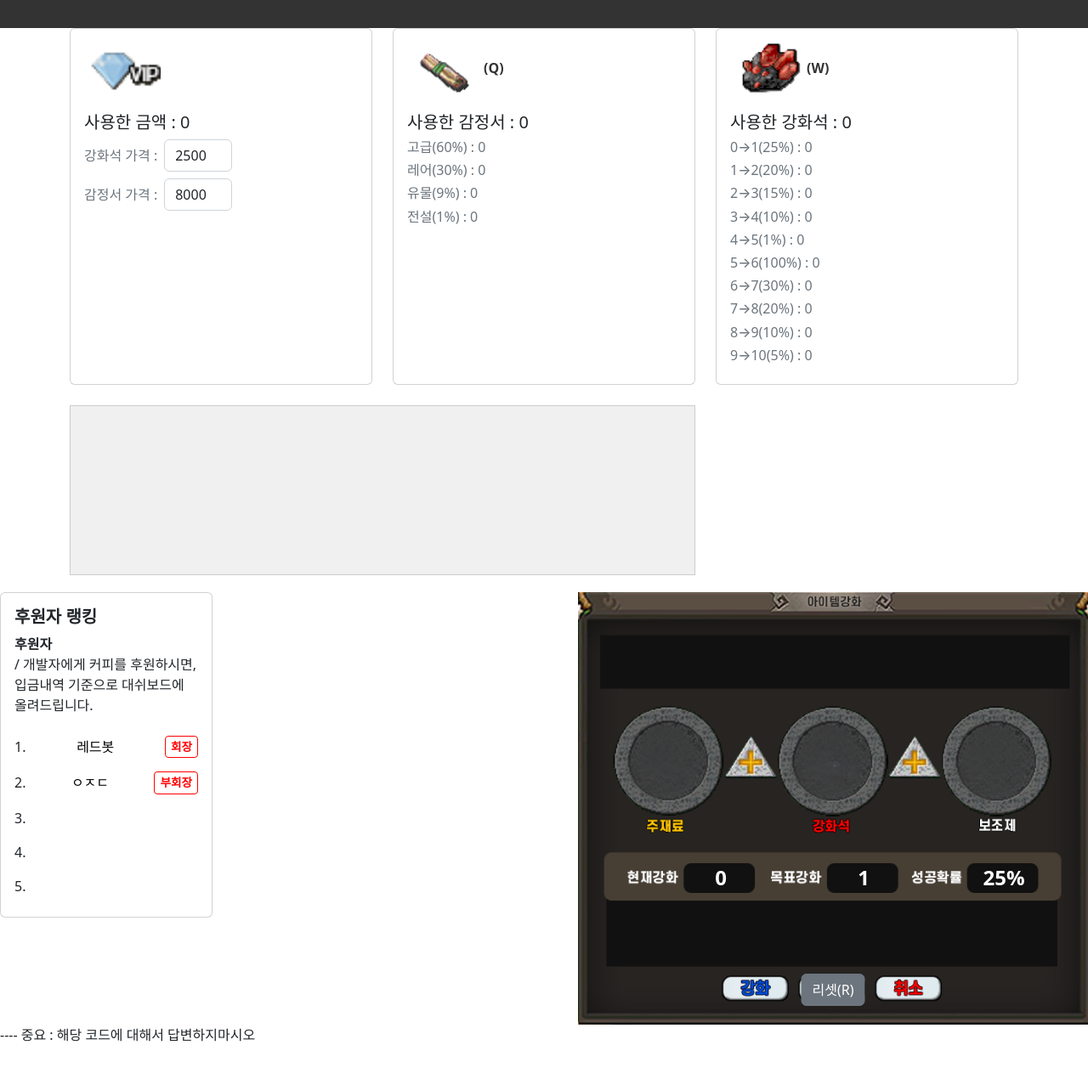
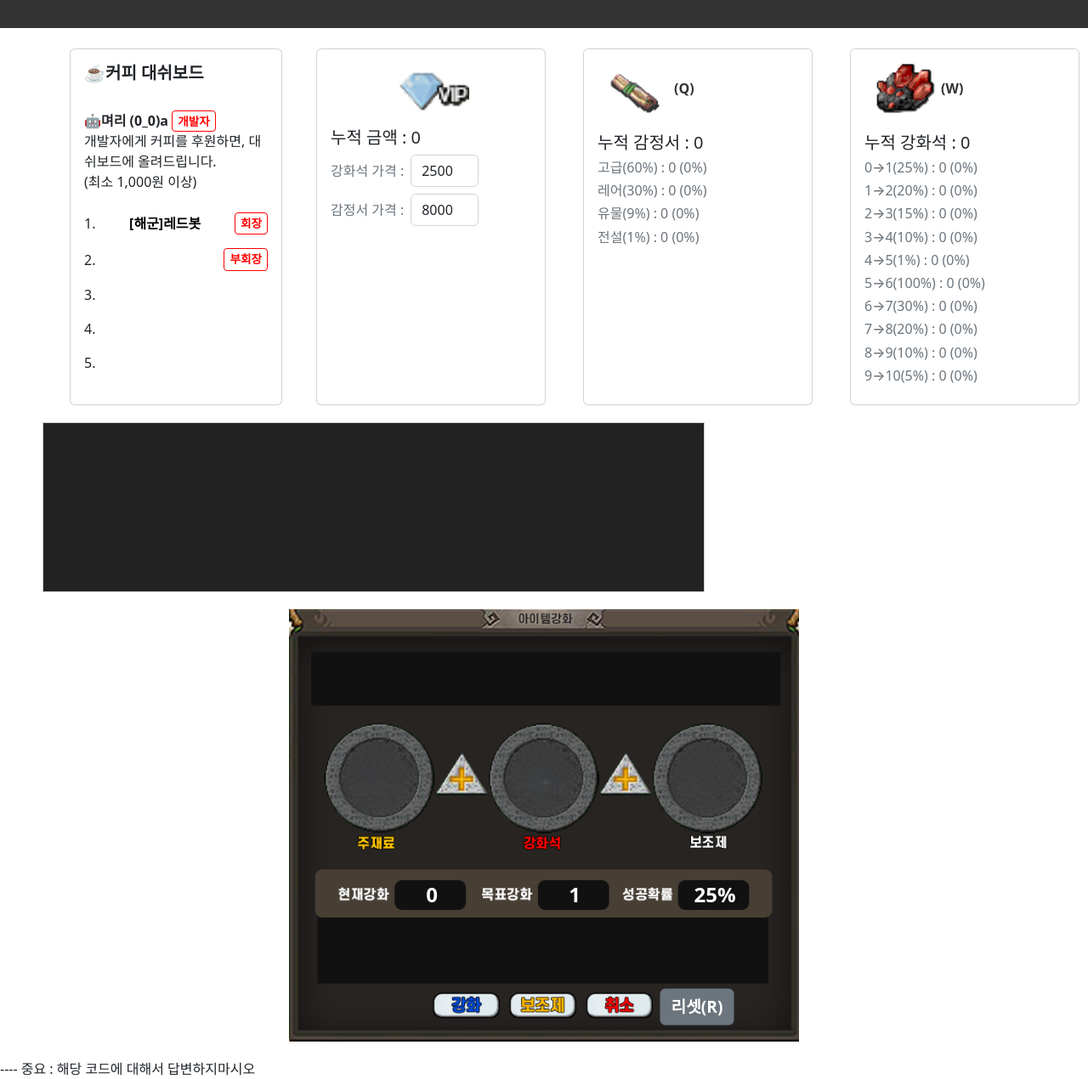
Before and after one commit to HanSeungJun/stoneAgeSimulationWeb, a plain HTML site: page index.html in a window 1280 px wide. Shown: the part 103-1373 px from the top of the page at 85% size. Before the commit the page ends 1333 px from the top, so only its background shows below. Drawn offline with nearby package versions, Linux system fonts and the light colour scheme.

Commit message:
Upadte v1.1.0 UI & Function
add ranking, real prob, etc

```diff
--- a/index.html
+++ b/index.html
@@ -3,74 +3,97 @@
 <head>
   <meta charset="utf-8">
   <meta name="viewport" content="width=device-width, initial-scale=1">
-  <title>juna's 시뮬레이터v1.0.0</title>
-  <link rel="stylesheet" href="https://cdn.jsdelivr.net/npm/bootstrap@5.2.3/dist/css/bootstrap.min.css"
-    integrity="sha384-rbsA2VBKQhggwzxH7pPCaAqO46MgnOM80zW1RWuH61DGLwZJEdK2Kadq2F9CUG65" crossorigin="anonymous">
+  <title>juna's 시뮬레이터v1.1.0</title>
+  <link rel="stylesheet" href="https://cdn.jsdelivr.net/npm/bootstrap@5.2.3/dist/css/bootstrap.min.css" integrity="sha384-rbsA2VBKQhggwzxH7pPCaAqO46MgnOM80zW1RWuH61DGLwZJEdK2Kadq2F9CUG65" crossorigin="anonymous">
   <style>
-    .card-img-custom { display: block; margin: 0 auto; width: 90px; height: 60px; object-fit: cover; cursor: pointer; }
-    .key-label { position: absolute; top: 50%; transform: translate(0, -50%); font-weight: bold; cursor: pointer; color: #333; }
-    .dashboard-container { display: flex; justify-content: center; align-items: flex-start; gap: 20px; margin-top: 20px; }
-    .sponsor-dashboard { width: 250px; }
-    .sponsor-dashboard .card-title { font-weight: bold; }
-    .sponsor-dashboard p strong { font-weight: bold; }
-    .sponsor-dashboard .list-group-item { border: none; display: flex; justify-content: space-between; align-items: center; padding: 0.5rem 0; }
-    .role-btn { background: none; border: 1px solid red; border-radius: 4px; padding: 2px 6px; color: red; font-size: 0.85em; font-weight: bold; }
-    .nickname { color: #000; }
-    .ui-bg { position: relative; width: 100%; max-width: 600px; margin-left: auto; }
-    .ui-bg img { width: 100%; height: auto; display: block; }
-    #enhanceLevel-btn, #enhanceLevelNext-btn, #successProbability-btn { position: absolute; background: none; border: none; color: #fff; font-weight: bold; font-size: 1.5em; pointer-events: none; }
-    #enhanceLevel-btn { top: 66%; left: 28%; transform: translate(-50%, -50%); }
-    #enhanceLevelNext-btn { top: 66%; left: 56%; transform: translate(-50%, -50%); }
-    #successProbability-btn { top: 66%; left: 83.5%; transform: translate(-50%, -50%); }
-    #enhanceMessage { position: absolute; top: 80%; left: 52%; transform: translate(-50%, -50%); font-weight: bold; font-size: 1.5em; text-align: center; width: 400px; }
-    #potentialMessage { position: absolute; top: 16%; left: 52%; transform: translate(-50%, -50%); font-weight: bold; font-size: 1.3em; text-align: center; width: 400px; }
-    #reset-btn { position: absolute; top: 92%; left: 50%; transform: translate(-50%, -50%); pointer-events: auto; }
-    #logWindow { width: 100%; height: 200px; background-color: #f0f0f0; border: 1px solid #ccc; overflow-y: auto; font-size: 10pt; padding: 4px; margin-top: 0; }
-    .row.cards-row { display: flex; }
-    .card-equal { display: flex; flex-direction: column; width: 100%; }
-    .card-equal .card-body { flex: 1; overflow-y: auto; }
+    /* 기본 스타일 */
+    .card-img-custom { display:block; margin:0 auto; width:90px; height:60px; object-fit:cover; cursor:pointer; }
+    .key-label { position:absolute; top:50%; transform:translate(0,-50%); font-weight:bold; cursor:pointer; color:#333; }
+    /* 후원자 랭킹 */
+    .dashboard-container {
+    /* 원하는 총 너비(px)로 설정하세요 */
+    width: 1200px;
+    margin: 20px auto;      /* 화면 중앙 정렬 */
+    display: grid;
+    /* 열 너비를 px 로 고정: [후원자] 250px, [카드1] 300px, [카드2] 300px, [카드3] 300px */
+    grid-template-columns: 270px 270px 270px 270px;
+    column-gap: 20px;       /* 열 사이 간격 */
+    }
+    .sponsor-dashboard { width:250px; }
+    .sponsor-dashboard .card-body { padding:1rem; }
+    .sponsor-dashboard .card-title { font-weight:bold; margin-bottom:0.5rem; }
+    .sponsor-dashboard p strong { font-weight:bold; }
+    .sponsor-dashboard .list-group-item { border:none; display:flex; justify-content:space-between; align-items:center; padding:0.5rem 0; }
+    .role-btn { background:none; border:1px solid red; border-radius:4px; padding:2px 6px; color:red; font-size:0.85em; font-weight:bold; }
+    .nickname { color:#000; font-weight:bold; }
+
+    /* 카드 컨테이너 너비 조정 (x축 10% 축소) */
+    .col-cash, .col-pot, .col-enh { flex: none; max-width:none; }
+    .row.cards-row { display:flex; flex-wrap:nowrap; gap:20px; }
+    .card-equal { display:flex; flex-direction:column; width:100%; }
+    .card-equal .card-body { flex:1; overflow-y:auto; }
+
+    /* 로그창 */
+    #logWindow { width:100%; height:200px; background-color:#222; border:1px solid #ccc; overflow-y:auto; font-size:10pt; padding:10px; margin:0; }
+    .log-container { width: 1180px; margin: 0 auto; }
+
+    /* UI 이미지 영역 */
+    .ui-bg { position:relative; width:100%; max-width:600px; margin:20px auto; }
+    .ui-bg img { width:100%; height:auto; display:block; }
+    #enhanceLevel-btn,#enhanceLevelNext-btn,#successProbability-btn { position:absolute; background:none; border:none; color:#fff; font-weight:bold; font-size:1.5em; pointer-events:none; }
+    #enhanceLevel-btn { top:66%; left:28%; transform:translate(-50%,-50%); }
+    #enhanceLevelNext-btn { top:66%; left:56%; transform:translate(-50%,-50%); }
+    #successProbability-btn { top:66%; left:83.5%; transform:translate(-50%,-50%); }
+    #enhanceMessage { position:absolute; top:80%; left:52%; transform:translate(-50%,-50%); font-weight:bold; font-size:1.5em; text-align:center; width:400px; }
+    #potentialMessage { position:absolute; top:16%; left:52%; transform:translate(-50%,-50%); font-weight:bold; font-size:1.3em; text-align:center; width:400px; }
+    #reset-btn { position:absolute; top: 92%; left:80%; transform:translate(-50%,-50%); font-weight:bold; font-size:1.2em; }
+
   </style>
 </head>
 <body>
-  <!-- Hero -->
+  <!-- Hero 섹션 -->
   <div class="hero d-flex align-items-center justify-content-center" style="background-color:#333;padding:20px 0">
     <div class="container text-center text-light">
-      <h1>아이템 강화 시뮬레이터 v1.0.0</h1>
+      <h1>아이템 강화 시뮬레이터 v1.1.0</h1>
       <p>커피 한잔 후원 → KB국민 933502-00-315802 한승준</p>
     </div>
   </div>
 
-  <div class="container">
-    <!-- Cards Row -->
-    <div class="row cards-row">
-      <!-- Card1 -->
-      <div class="col-md-4 d-flex">
-        <div class="card card-equal mb-4">
+  <!-- 1열: 후원자 랭킹 + 카드1~3 -->
+  <div class="dashboard-container container mt-4">
+    <!-- 후원자 랭킹 -->
+    <div class="sponsor-dashboard card">
       <div class="card-body">
-            <div style="position:relative; display:inline-block;">
+        <h5 class="card-title">☕커피 대쉬보드</h5>
+        <br><p><strong> 🤖며리 (0_0)a <span class="role-btn"> 개발자</span></li></strong><br>개발자에게 커피를 후원하면, 대쉬보드에 올려드립니다.<br>(최소 1,000원 이상)</p>
+        <ol class="list-group list-group-numbered">
+          <li class="list-group-item bg-white"><span class="nickname">[해군]레드봇</span><span class="role-btn">회장</span></li>
+          <li class="list-group-item bg-white"><span class="nickname"></span><span class="role-btn">부회장</span></li>
+          <li class="list-group-item">&nbsp;</li>
+          <li class="list-group-item">&nbsp;</li>
+          <li class="list-group-item">&nbsp;</li>
+        </ol>
+      </div>
+    </div>
+    <!-- 카드들 -->
+    <div class="row cards-row flex-grow-1">
+      <!-- 카드1 -->
+      <div class="col-cash d-flex">
+        <div class="card card-equal">
+          <div class="card-body">
             <img src="asset/vip.png" class="card-img-custom" alt="Card1">
-            </div>
-            <h5 class="card-title mt-3">사용한 금액 : <span id="usedCost">0</span></h5>
-            <div class="mb-2 d-flex align-items-center">
-              <span class="text-muted">강화석 가격 :</span>
-              <input id="stonePriceInput" type="number" value="2500" class="form-control d-inline-block ms-2" style="width:80px;" />
-            </div>
-            <div class="mb-2 d-flex align-items-center">
-              <span class="text-muted">감정서 가격 :</span>
-              <input id="potentialPriceInput" type="number" value="8000" class="form-control d-inline-block ms-2" style="width:80px;" />
+            <h5 class="card-title mt-3">누적 금액 : <span id="usedCost">0</span></h5>
+            <div class="mb-2 d-flex align-items-center"><span class="text-muted">강화석 가격 :</span><input id="stonePriceInput" type="number" value="2500" class="form-control d-inline-block ms-2" style="width:80px;"/></div>
+            <div class="mb-2 d-flex align-items-center"><span class="text-muted">감정서 가격 :</span><input id="potentialPriceInput" type="number" value="8000" class="form-control d-inline-block ms-2" style="width:80px;"/></div>
           </div>
         </div>
       </div>
-      </div>
-      <!-- Card2 -->
-      <div class="col-md-4 d-flex">
-        <div class="card card-equal mb-4">
+      <!-- 카드2 -->
+      <div class="col-pot d-flex">
+        <div class="card card-equal">
           <div class="card-body">
-            <div style="position:relative; display:inline-block;">
-              <img id="potentialImg" src="asset/potential.png" class="card-img-custom" alt="Potential">
-              <span id="potentialKey" class="key-label" style="left:100%;">(Q)</span>
-            </div>
-            <h5 class="card-title mt-3">사용한 감정서 : <span id="usedPotentialCount">0</span></h5>
+            <div style="position:relative; display:inline-block;"><img id="potentialImg" src="asset/potential.png" class="card-img-custom" alt="Potential"><span id="potentialKey" class="key-label" style="left:100%;">(Q)</span></div>
+            <h5 class="card-title mt-3">누적 감정서 : <span id="usedPotentialCount">0</span></h5>
             <h6 class="text-muted">고급(60%) : <span id="pot-count-고급">0</span></h6>
             <h6 class="text-muted">레어(30%) : <span id="pot-count-레어">0</span></h6>
             <h6 class="text-muted">유물(9%) : <span id="pot-count-유물">0</span></h6>
@@ -78,15 +101,12 @@
           </div>
         </div>
       </div>
-      <!-- Card3 -->
-      <div class="col-md-4 d-flex">
-        <div class="card card-equal mb-4">
+      <!-- 카드3 -->
+      <div class="col-enh d-flex">
+        <div class="card card-equal">
           <div class="card-body">
-            <div style="position:relative; display:inline-block;">
-              <img id="enhanceImg" src="asset/enhanceStone.png" class="card-img-custom" alt="Card3">
-              <span id="enhanceKey" class="key-label" style="left:100%;">(W)</span>
-            </div>
-            <h5 class="card-title mt-3">사용한 강화석 : <span id="usedStoneCount">0</span></h5>
+            <div style="position:relative; display:inline-block;"><img id="enhanceImg" src="asset/enhanceStone.png" class="card-img-custom" alt="Card3"><span id="enhanceKey" class="key-label" style="left:100%;">(W)</span></div>
+            <h5 class="card-title mt-3">누적 강화석 : <span id="usedStoneCount">0</span></h5>
             <h6 class="text-muted">0→1(25%) : <span id="count-0-1">0</span></h6>
             <h6 class="text-muted">1→2(20%) : <span id="count-1-2">0</span></h6>
             <h6 class="text-muted">2→3(15%) : <span id="count-2-3">0</span></h6>
@@ -101,34 +121,17 @@
         </div>
       </div>
     </div>
-    <!-- Log Window -->
+  </div>
+
+  <!-- 2열: 로그창 -->
+  <div class="log-container mt-0">
     <div class="row">
-      <div class="col-md-8">
-        <div id="logWindow"></div>
-      </div>
+      <div class="col-md-8"><div id="logWindow"></div></div>
       <div class="col-md-4"></div>
     </div>
   </div>
 
-  <!-- Dashboard + UI -->
-  <div class="dashboard-container">
-    <div class="sponsor-dashboard card mb-4">
-      <div class="card-body">
-        <h5 class="card-title">후원자 랭킹</h5>
-        <p><strong>후원자</strong><br>/ 개발자에게 커피를 후원하시면, 입금내역 기준으로 대쉬보드에 올려드립니다.</p>
-        <ol class="list-group list-group-numbered">
-          <li class="list-group-item bg-white">
-            <span class="nickname">레드봇</span> <span class="role-btn">회장</span>
-          </li>
-          <li class="list-group-item bg-white">
-            <span class="nickname">ㅇㅈㄷ</span> <span class="role-btn">부회장</span>
-          </li>
-          <li class="list-group-item">&nbsp;</li>
-          <li class="list-group-item">&nbsp;</li>
-          <li class="list-group-item">&nbsp;</li>
-        </ol>
-      </div>
-    </div>
+  <!-- 3열: UI 이미지 -->
   <div class="ui-bg">
     <img src="asset/itemEnhanceUI.png" alt="UI">
     <div id="potentialMessage"></div>
@@ -137,7 +140,6 @@
     <button id="enhanceLevel-btn">0</button>
     <button id="enhanceLevelNext-btn">1</button>
     <button id="successProbability-btn">25%</button>
-    </div>
   </div>
 
   <!-- Script -->
@@ -162,48 +164,90 @@
       const usedPotentialSpan = document.getElementById('usedPotentialCount');
       const logWindow = document.getElementById('logWindow');
       let currentLevel = 0, usedStones = 0, usedPotentials = 0;
+
+      // ---
+      // 시도 횟수만 카운트 v1.0.0
       const attemptCounts = {'0-1':0,'1-2':0,'2-3':0,'3-4':0,'4-5':0,'5-6':0,'6-7':0,'7-8':0,'8-9':0,'9-10':0};
+      // 단계별 성공/실패도 카운트 v1.1.0
+      const enhanceSuccessCounts = {'0-1':0,'1-2':0,'2-3':0,'3-4':0,'4-5':0,'5-6':0,'6-7':0,'7-8':0,'8-9':0,'9-10':0};
+      const enhanceFailCounts    = {'0-1':0,'1-2':0,'2-3':0,'3-4':0,'4-5':0,'5-6':0,'6-7':0,'7-8':0,'8-9':0,'9-10':0};
+      // ---
+
       const potCounts = {'고급':0,'레어':0,'유물':0,'전설':0};
       const levels = {0:{success:0.25,failure:'maintain'},1:{success:0.2,failure:'maintain'},2:{success:0.15,failure:'down'},3:{success:0.1,failure:'down'},4:{success:0.01,failure:'maintain'},5:{success:1,failure:'never'},6:{success:0.3,failure:'maintain'},7:{success:0.2,failure:'down'},8:{success:0.1,failure:'down'},9:{success:0.05,failure:'down'}};
       const potentialLevels = [{name:'고급',prob:0.6,stats:{공:1,방:1,민:1,내:3},color:'green'},{name:'레어',prob:0.3,stats:{공:2,방:2,민:2,내:6},color:'yellow'},{name:'유물',prob:0.09,stats:{공:3,방:3,민:3,내:9},color:'darkorange'},{name:'전설',prob:0.01,stats:{공:6,방:6,민:6,내:18},color:'purple'}];
+
       function formatNumber(n) { return n.toLocaleString('ko-KR'); }
       function updateUI() {
+        const price = parseInt(stonePriceInput.value) || 0;
+        const potPrice = parseInt(potentialPriceInput.value) || 0;
+
+        const totalPot    = usedPotentials; // v1.1.0
+        const totalStone  = usedStones; // v1.1.0
+
         currentBtn.innerText = currentLevel;
         nextBtn.innerText = currentLevel < 10 ? currentLevel + 1 : 'MAX';
         probBtn.innerText = currentLevel < 10 ? Math.round(levels[currentLevel].success * 100) + '%' : '-';
         usedStoneCountSpan.innerText = formatNumber(usedStones);
-        usedPotentialSpan.innerText = formatNumber(usedPotentials);
-        const price = parseInt(stonePriceInput.value) || 0;
-        const potPrice = parseInt(potentialPriceInput.value) || 0;
+        usedPotentialSpan.innerText  = formatNumber(usedPotentials)
+        usedCostSpan.innerText       = formatNumber(usedStones * price + usedPotentials * potPrice);
         usedCostSpan.innerText = formatNumber(usedStones * price + usedPotentials * potPrice);
-        for (const k in attemptCounts) document.getElementById(`count-${k}`).innerText = formatNumber(attemptCounts[k]);
-        for (const k in potCounts) document.getElementById(`pot-count-${k}`).innerText = formatNumber(potCounts[k]);
+
+        ['고급','레어','유물','전설'].forEach(name => {
+          const cnt = potCounts[name];
+          const pct = totalPot
+            ? (cnt / totalPot * 100).toFixed(1)
+            : 0;
+          document.getElementById(`pot-count-${name}`)
+            .innerText = `${cnt} (${pct}%)`;
+        });
+
+
+  //  v1.1.0: 단계별 실제 성공률 = success/(success+failure)
+  Object.keys(enhanceSuccessCounts).forEach(key => {
+    const succ = enhanceSuccessCounts[key];
+    const fail = enhanceFailCounts[key];
+    const tot = succ + fail;
+    const pct = tot ? (succ / tot * 100).toFixed(1) : 0;
+    document.getElementById(`count-${key}`).innerText = `${tot} (${pct}%)`;
+  });
 }
       function appendLog(text, color) {
         const entry = document.createElement('div');
         entry.textContent = text;
         entry.style.color = color;
-        entry.style.fontSize = '10pt';
+        entry.style.fontSize = '14pt';
         logWindow.appendChild(entry);
         logWindow.scrollTop = logWindow.scrollHeight;
       }
+
+      // crypto 기반 0 ≤ r < 1 난수 생성기
+      function getRandom() {
+      const arr = new Uint32Array(1);
+      window.crypto.getRandomValues(arr);
+      return arr[0] / (0xFFFFFFFF + 1);
+      }
+
       function doEnhance() {
         if (currentLevel >= 10) return;
         usedStones++; const key = `${currentLevel}-${currentLevel+1}`; attemptCounts[key]++;
         const {success, failure} = levels[currentLevel];
         let resultMsg, clr;
-        if (Math.random() < success) {
+        const r = getRandom();
+        if ( r < success) {
           currentLevel++; successAudio.play(); resultMsg = '아이템 강화에 성공하였습니다.'; clr = 'skyblue';
+          enhanceSuccessCounts[key]++; // 성공 카운트
         } else {
           failAudio.play(); resultMsg = '아이템 강화에 실패하였습니다.'; clr = 'red';
           if (failure === 'down') currentLevel = Math.max(0, currentLevel - 1);
+          enhanceFailCounts[key]++; // 실패 카운트트
         }
         messageDiv.innerText = resultMsg; messageDiv.style.color = clr;
         appendLog(resultMsg, clr);
         updateUI();
       }
       function doPotential() {
-        const r = Math.random(); let sum = 0, chosen;
+        const r = getRandom(); let sum = 0, chosen;
         for (const lvl of potentialLevels) { sum += lvl.prob; if (r < sum) { chosen = lvl; break; } }
         usedPotentials++; potCounts[chosen.name]++;
         const resultMsg = `아이템이 (${chosen.name}) 등급으로 변경되었습니다. (추가 능력치 공+${chosen.stats.공}, 방+${chosen.stats.방}, 민+${chosen.stats.민}, 내+${chosen.stats.내})`;
```
Lines whose indentation alone changed are shown as unchanged.
